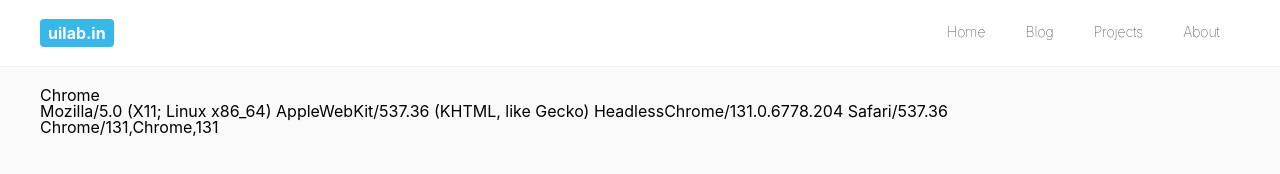
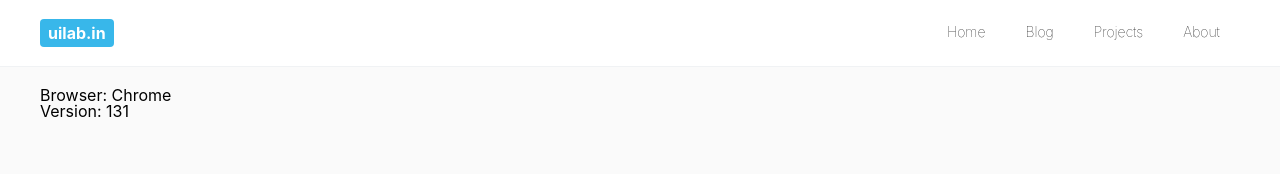
Before and after one commit to akbaruddinht/testPage, a website: page browser/index.html in a window 1280 px wide. Drawn offline with Linux system fonts and the light colour scheme.

Commit message:
browser version

```diff
--- a/browser/index.html
+++ b/browser/index.html
@@ -44,13 +44,10 @@
         </div>
         <div id="userAgent">
         </div>
-        <div id="finallist"></div>
         <script type="text/javascript">
-          var ua= navigator.userAgent,
-          browser = ua.match(/(opera|ucbrowser|chrome|safari|firefox|msie|trident(?=\/))\/?\s*(\d+)/i) || [];
-          document.getElementById('browserShow').innerHTML = browser[1];
-          document.getElementById('userAgent').innerHTML = ua;
-          document.getElementById('finallist').innerHTML = browser.toLocaleString();
+          var browser=function(){var r,e=navigator.userAgent,a=e.match(/(ucbrowser(?=\/))\/?\s*(\d+)/i)||[];return!a.toString()&&(a=e.match(/(opera|chrome|safari|firefox|msie|trident(?=\/))\/?\s*(\d+)/i)||[]),/trident/i.test(a[1])?"IE "+((r=/\brv[ :]+(\d+)/g.exec(e)||[])[1]||""):"Chrome"===a[1]&&null!=(r=e.match(/\b(OPR|Edge)\/(\d+)/))?r.slice(1).join(" ").replace("OPR","Opera"):(a=a[2]?[a[1],a[2]]:[navigator.appName,navigator.appVersion,"-?"],null!=(r=e.match(/version\/(\d+)/i))&&a.splice(1,1,r[1]),a)}();
+          document.getElementById('browserShow').innerHTML = "Browser: " + browser[0];
+          document.getElementById('userAgent').innerHTML = "Version: " + browser[1];
         </script>
 
       </main>
```
